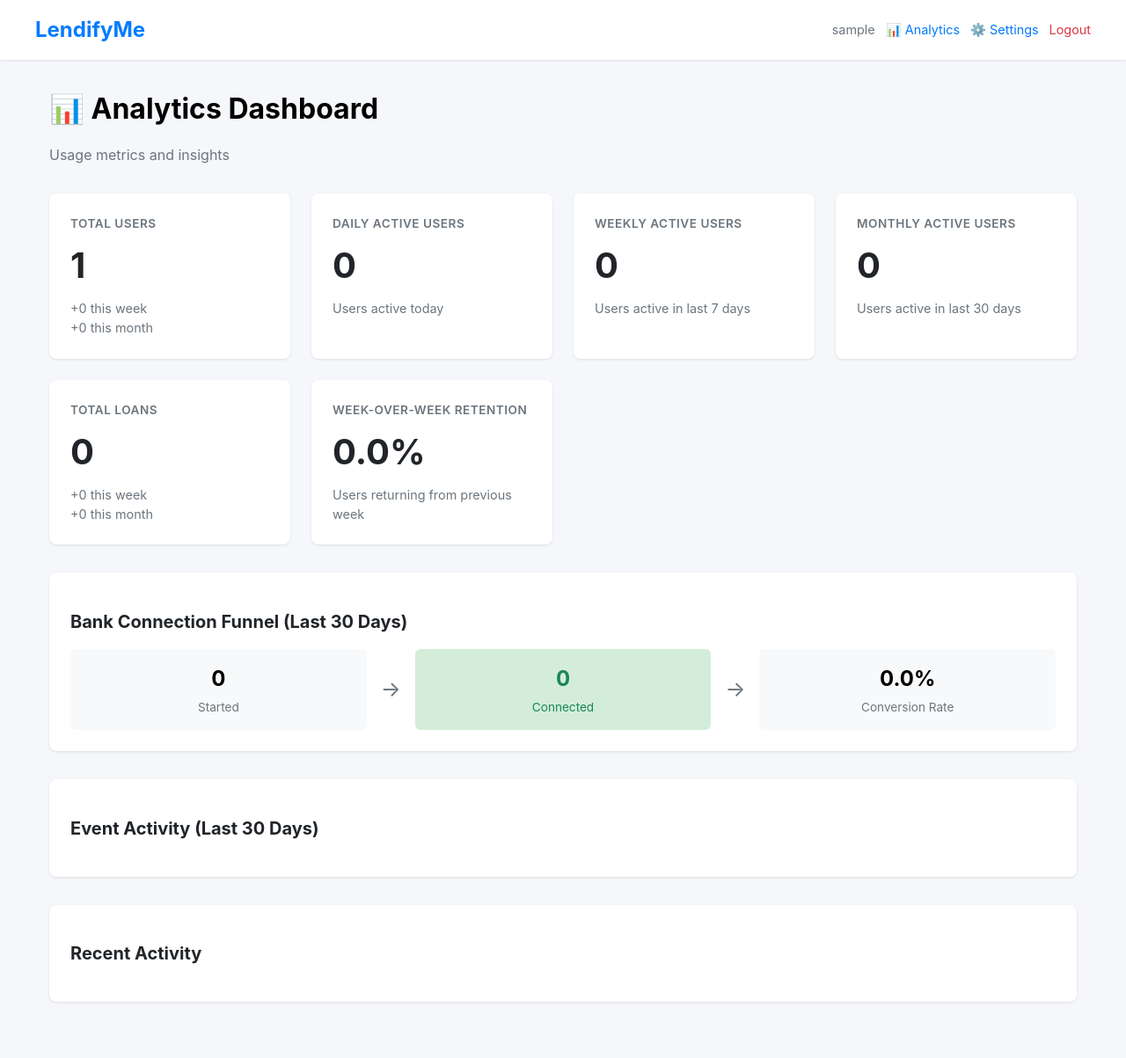
After one commit to dezgo/lendifyme, a Flask app: page /analytics in a window 1280 px wide. The commit adds this page. Shown: the whole page at 88% size. Run offline with Flask 3, Linux system fonts and the light colour scheme; the visitor is signed in with stand-in values (Sample User, id 1); data comes from the database, SQL or seed files in the repository; data that the repository does not hold is empty.

Commit message:
Analytics and fetch n match bug fix

```diff
--- a/app.py
+++ b/app.py
@@ -183,9 +183,41 @@
     return decorated_function
 
 
+def admin_required(f):
+    """Decorator to require admin role for routes."""
+    @wraps(f)
+    def decorated_function(*args, **kwargs):
+        if 'user_id' not in session:
+            flash("Please log in to access this page.", "error")
+            return redirect(url_for('login', next=request.url))
+
+        # Check if user is admin
+        if not is_user_admin():
+            flash("Access denied. Admin privileges required.", "error")
+            return redirect(url_for('index'))
+
+        return f(*args, **kwargs)
+    return decorated_function
+
+
 def get_current_user_id():
     """Get the current logged-in user's ID from session."""
     return session.get('user_id')
+
+
+def is_user_admin():
+    """Check if current user has admin role."""
+    user_id = get_current_user_id()
+    if not user_id:
+        return False
+
+    conn = sqlite3.connect(get_db_path())
+    c = conn.cursor()
+    c.execute("SELECT role FROM users WHERE id = ?", (user_id,))
+    result = c.fetchone()
+    conn.close()
+
+    return result and result[0] == 'admin'
 
 
 def is_email_verified():
@@ -221,6 +253,41 @@
 def generate_borrower_access_token():
     """Generate a secure random token for borrower access."""
     return secrets.token_urlsafe(32)
+
+
+def log_event(event_name, user_id=None, event_data=None):
+    """
+    Log an analytics event to the database.
+
+    Args:
+        event_name: Name of the event (e.g., 'user_signed_up', 'loan_created')
+        user_id: Optional user ID (defaults to current user if logged in)
+        event_data: Optional dict with additional context (stored as JSON)
+    """
+    try:
+        import json
+
+        # Use current user if not specified
+        if user_id is None:
+            user_id = get_current_user_id()
+
+        # Get session ID if available
+        session_id = session.get('_id', None)
+
+        # Convert event_data to JSON if provided
+        event_data_json = json.dumps(event_data) if event_data else None
+
+        conn = sqlite3.connect(get_db_path())
+        c = conn.cursor()
+        c.execute("""
+            INSERT INTO events (event_name, user_id, session_id, event_data)
+            VALUES (?, ?, ?, ?)
+        """, (event_name, user_id, session_id, event_data_json))
+        conn.commit()
+        conn.close()
+    except Exception as e:
+        # Don't let analytics failures break the app
+        app.logger.error(f"Failed to log event {event_name}: {e}")
 
 
 @app.before_request
@@ -277,6 +344,9 @@
 
         user_id = c.lastrowid
         conn.close()
+
+        # Log analytics event
+        log_event('user_signed_up', user_id=user_id, event_data={'email': email})
 
         # Send verification email
         verification_link = f"{app.config['APP_URL']}/auth/verify/{verification_token}"
@@ -346,11 +416,18 @@
             from werkzeug.security import check_password_hash
             if check_password_hash(password_hash, password):
                 # Password correct - log in
+                # Get user role
+                c.execute("SELECT role FROM users WHERE id = ?", (user_id,))
+                role_row = c.fetchone()
+                user_role = role_row[0] if role_row else 'user'
+
                 session['user_id'] = user_id
                 session['user_email'] = user_email
                 session['user_name'] = user_name
+                session['is_admin'] = (user_role == 'admin')
                 conn.close()
                 app.logger.info(f"Password login successful for {user_email}")
+                log_event('login_success', user_id=user_id, event_data={'method': 'password'})
                 flash("Welcome back!", "success")
                 return redirect("/")
             else:
@@ -490,7 +567,7 @@
     c = conn.cursor()
 
     c.execute("""
-        SELECT ml.id, ml.user_id, ml.expires_at, ml.used, u.email, u.name
+        SELECT ml.id, ml.user_id, ml.expires_at, ml.used, u.email, u.name, u.role
         FROM magic_links ml
         JOIN users u ON ml.user_id = u.id
         WHERE ml.token = ?
@@ -503,7 +580,7 @@
         conn.close()
         return redirect(url_for('login'))
 
-    link_id, user_id, expires_at, used, user_email, user_name = result
+    link_id, user_id, expires_at, used, user_email, user_name, user_role = result
 
     # Check if already used
     if used:
@@ -526,6 +603,9 @@
     session['user_id'] = user_id
     session['user_email'] = user_email
     session['user_name'] = user_name
+    session['is_admin'] = (user_role == 'admin')
+
+    log_event('login_success', user_id=user_id, event_data={'method': 'magic_link'})
 
     flash(f"Welcome back, {user_name or user_email}!", "success")
     return redirect(url_for('index'))
@@ -941,8 +1021,12 @@
                   get_current_user_id(),
                   access_token,
                   loan_type))
+            loan_id = c.lastrowid
             conn.commit()
             conn.close()
+
+            # Log analytics event
+            log_event('loan_created', event_data={'loan_type': loan_type, 'amount': float(amount)})
 
         # If this was during onboarding, redirect to complete onboarding
         if onboarding == "1":
@@ -1006,6 +1090,9 @@
 
             # Calculate new balance
             new_balance = loan_amount - (current_repaid + payment_amount)
+
+            # Log analytics event
+            log_event('payment_recorded', event_data={'loan_id': loan_id, 'amount': payment_amount})
 
             # Send email notification if borrower has email, access token, and notifications enabled
             if borrower_email and access_token and notifications_enabled:
@@ -1065,6 +1152,10 @@
                   loan_id, get_current_user_id()))
             conn.commit()
             conn.close()
+
+            # Log analytics event
+            log_event('loan_updated', event_data={'loan_id': loan_id})
+
             flash("Loan updated successfully", "success")
 
         return redirect("/")
@@ -1099,6 +1190,9 @@
     c.execute("DELETE FROM loans WHERE id = ? AND user_id = ?", (loan_id, get_current_user_id()))
     conn.commit()
     conn.close()
+
+    # Log analytics event
+    log_event('loan_deleted', event_data={'loan_id': loan_id})
 
     flash("Loan deleted successfully", "success")
     return redirect("/")
@@ -1587,11 +1681,13 @@
         try:
             connector = ConnectorRegistry.create_connector(connector_type, **credentials)
             if not connector or not connector.test_connection():
+                log_event('bank_link_started', event_data={'connector_type': connector_type, 'success': False})
                 flash("Connection test failed. Please check your credentials.", "error")
                 return render_template("settings_banks_configure.html",
                                      connector_type=connector_type,
                                      connector_info=connector_info)
         except Exception as e:
+            log_event('bank_link_started', event_data={'connector_type': connector_type, 'success': False})
             flash(f"Connection test failed: {str(e)}", "error")
             return render_template("settings_banks_configure.html",
                                  connector_type=connector_type,
@@ -1615,6 +1711,9 @@
 
         conn.commit()
         conn.close()
+
+        # Log analytics event
+        log_event('bank_link_success', event_data={'connector_type': connector_type})
 
         flash(f"Successfully connected to {connector_info['name']}!", "success")
         return redirect("/settings/banks")
@@ -1685,6 +1784,8 @@
         return redirect("/")
 
     if request.method == "POST":
+        from datetime import datetime, timedelta
+
         import_source = request.form.get("import_source", "csv")
         connector = None
         transactions = []
@@ -1989,6 +2090,9 @@
                     # Calculate new balance after this payment (using absolute value)
                     new_balance = loan_amount - (current_repaid + amount_to_store)
 
+                    # Log analytics event
+                    log_event('transaction_matched', event_data={'loan_id': loan_id, 'amount': amount_to_store})
+
                     # Send email notification if borrower has email, access token, and notifications enabled
                     if borrower_email and access_token and notifications_enabled:
                         portal_link = f"{app.config['APP_URL']}/borrower/{access_token}"
@@ -2124,5 +2228,139 @@
         return redirect("/")
 
 
+@app.route("/analytics")
+@admin_required
+def analytics():
+    """Analytics dashboard showing usage metrics. Admin only."""
+    from datetime import datetime, timedelta
+    import json
+
+    conn = sqlite3.connect(get_db_path())
+    c = conn.cursor()
+
+    # Date calculations
+    today = datetime.now().date()
+    week_ago = today - timedelta(days=7)
+    month_ago = today - timedelta(days=30)
+
+    metrics = {}
+
+    # Total users
+    c.execute("SELECT COUNT(*) FROM users")
+    metrics['total_users'] = c.fetchone()[0]
+
+    # New signups (last 7 days, last 30 days)
+    c.execute("SELECT COUNT(*) FROM events WHERE event_name = 'user_signed_up' AND created_at >= date('now', '-7 days')")
+    metrics['new_users_7d'] = c.fetchone()[0]
+
+    c.execute("SELECT COUNT(*) FROM events WHERE event_name = 'user_signed_up' AND created_at >= date('now', '-30 days')")
+    metrics['new_users_30d'] = c.fetchone()[0]
+
+    # DAU (Daily Active Users) - users with any event today
+    c.execute("""
+        SELECT COUNT(DISTINCT user_id)
+        FROM events
+        WHERE date(created_at) = date('now')
+    """)
+    metrics['dau'] = c.fetchone()[0]
+
+    # WAU (Weekly Active Users)
+    c.execute("""
+        SELECT COUNT(DISTINCT user_id)
+        FROM events
+        WHERE created_at >= date('now', '-7 days')
+    """)
+    metrics['wau'] = c.fetchone()[0]
+
+    # MAU (Monthly Active Users)
+    c.execute("""
+        SELECT COUNT(DISTINCT user_id)
+        FROM events
+        WHERE created_at >= date('now', '-30 days')
+    """)
+    metrics['mau'] = c.fetchone()[0]
+
+    # Total loans created
+    c.execute("SELECT COUNT(*) FROM loans")
+    metrics['total_loans'] = c.fetchone()[0]
+
+    # Loans created (last 7 days, last 30 days)
+    c.execute("SELECT COUNT(*) FROM events WHERE event_name = 'loan_created' AND created_at >= date('now', '-7 days')")
+    metrics['loans_7d'] = c.fetchone()[0]
+
+    c.execute("SELECT COUNT(*) FROM events WHERE event_name = 'loan_created' AND created_at >= date('now', '-30 days')")
+    metrics['loans_30d'] = c.fetchone()[0]
+
+    # Bank link funnel
+    c.execute("SELECT COUNT(*) FROM events WHERE event_name = 'bank_link_started' AND created_at >= date('now', '-30 days')")
+    bank_started = c.fetchone()[0]
+
+    c.execute("SELECT COUNT(*) FROM events WHERE event_name = 'bank_link_success' AND created_at >= date('now', '-30 days')")
+    bank_success = c.fetchone()[0]
+
+    metrics['bank_link_started'] = bank_started
+    metrics['bank_link_success'] = bank_success
+    metrics['bank_link_conversion'] = (bank_success / bank_started * 100) if bank_started > 0 else 0
+
+    # Retention: users active this week who were also active last week
+    c.execute("""
+        SELECT COUNT(DISTINCT e1.user_id)
+        FROM events e1
+        WHERE e1.created_at >= date('now', '-7 days')
+          AND e1.user_id IN (
+              SELECT DISTINCT user_id
+              FROM events
+              WHERE created_at >= date('now', '-14 days')
+                AND created_at < date('now', '-7 days')
+          )
+    """)
+    retained_users = c.fetchone()[0]
+
+    c.execute("""
+        SELECT COUNT(DISTINCT user_id)
+        FROM events
+        WHERE created_at >= date('now', '-14 days')
+          AND created_at < date('now', '-7 days')
+    """)
+    previous_week_users = c.fetchone()[0]
+
+    metrics['retention_rate'] = (retained_users / previous_week_users * 100) if previous_week_users > 0 else 0
+
+    # Recent events (last 20)
+    c.execute("""
+        SELECT e.event_name, e.created_at, u.email, e.event_data
+        FROM events e
+        LEFT JOIN users u ON e.user_id = u.id
+        ORDER BY e.created_at DESC
+        LIMIT 20
+    """)
+    recent_events = []
+    for row in c.fetchall():
+        event_name, created_at, email, event_data = row
+        recent_events.append({
+            'event_name': event_name,
+            'created_at': created_at,
+            'user_email': email if email else 'Anonymous',
+            'event_data': json.loads(event_data) if event_data else {}
+        })
+
+    # Event counts by type (last 30 days)
+    c.execute("""
+        SELECT event_name, COUNT(*) as count
+        FROM events
+        WHERE created_at >= date('now', '-30 days')
+        GROUP BY event_name
+        ORDER BY count DESC
+    """)
+    event_counts = c.fetchall()
+
+    conn.close()
+
+    return render_template("analytics.html",
+                         metrics=metrics,
+                         recent_events=recent_events,
+                         event_counts=event_counts)
+
+
 if __name__ == "__main__":
     app.run(debug=True)
--- /dev/null
+++ b/templates/analytics.html
@@ -0,0 +1,231 @@
+{% extends "base.html" %}
+
+{% block title %}Analytics – LendifyMe{% endblock %}
+
+{% block extra_css %}
+.analytics-container {
+    max-width: 1200px;
+    margin: 0 auto;
+}
+h1 {
+    font-size: 2rem;
+    margin-bottom: 0.5rem;
+}
+.subtitle {
+    color: #6c757d;
+    margin-bottom: 2rem;
+}
+.metrics-grid {
+    display: grid;
+    grid-template-columns: repeat(auto-fit, minmax(250px, 1fr));
+    gap: 1.5rem;
+    margin-bottom: 2rem;
+}
+.metric-card {
+    background: white;
+    padding: 1.5rem;
+    border-radius: 8px;
+    box-shadow: 0 1px 3px rgba(0,0,0,0.1);
+}
+.metric-label {
+    color: #6c757d;
+    font-size: 0.85rem;
+    font-weight: 600;
+    text-transform: uppercase;
+    letter-spacing: 0.5px;
+    margin-bottom: 0.5rem;
+}
+.metric-value {
+    font-size: 2.5rem;
+    font-weight: bold;
+    color: #212529;
+}
+.metric-subtext {
+    color: #6c757d;
+    font-size: 0.9rem;
+    margin-top: 0.5rem;
+}
+.section {
+    background: white;
+    padding: 1.5rem;
+    border-radius: 8px;
+    box-shadow: 0 1px 3px rgba(0,0,0,0.1);
+    margin-bottom: 2rem;
+}
+.section h2 {
+    font-size: 1.25rem;
+    margin-bottom: 1rem;
+    color: #212529;
+}
+.event-list {
+    list-style: none;
+    padding: 0;
+    margin: 0;
+}
+.event-item {
+    padding: 0.75rem 0;
+    border-bottom: 1px solid #e9ecef;
+    display: flex;
+    justify-content: space-between;
+    align-items: center;
+}
+.event-item:last-child {
+    border-bottom: none;
+}
+.event-name {
+    font-weight: 600;
+    color: #212529;
+}
+.event-user {
+    color: #6c757d;
+    font-size: 0.85rem;
+}
+.event-time {
+    color: #6c757d;
+    font-size: 0.85rem;
+}
+.funnel {
+    display: flex;
+    align-items: center;
+    gap: 1rem;
+    margin-top: 1rem;
+}
+.funnel-step {
+    flex: 1;
+    text-align: center;
+    padding: 1rem;
+    background: #f8f9fa;
+    border-radius: 6px;
+}
+.funnel-step.success {
+    background: #d4edda;
+}
+.funnel-arrow {
+    font-size: 1.5rem;
+    color: #6c757d;
+}
+.event-counts {
+    display: grid;
+    grid-template-columns: repeat(auto-fit, minmax(200px, 1fr));
+    gap: 1rem;
+}
+.event-count-item {
+    display: flex;
+    justify-content: space-between;
+    padding: 0.75rem 1rem;
+    background: #f8f9fa;
+    border-radius: 6px;
+}
+.badge {
+    background: #667eea;
+    color: white;
+    padding: 0.25rem 0.75rem;
+    border-radius: 12px;
+    font-size: 0.85rem;
+    font-weight: 600;
+}
+{% endblock %}
+
+{% block content %}
+<div class="analytics-container">
+    <h1>📊 Analytics Dashboard</h1>
+    <p class="subtitle">Usage metrics and insights</p>
+
+    <!-- Key Metrics -->
+    <div class="metrics-grid">
+        <div class="metric-card">
+            <div class="metric-label">Total Users</div>
+            <div class="metric-value">{{ metrics.total_users }}</div>
+            <div class="metric-subtext">
+                +{{ metrics.new_users_7d }} this week
+                <br>
+                +{{ metrics.new_users_30d }} this month
+            </div>
+        </div>
+
+        <div class="metric-card">
+            <div class="metric-label">Daily Active Users</div>
+            <div class="metric-value">{{ metrics.dau }}</div>
+            <div class="metric-subtext">Users active today</div>
+        </div>
+
+        <div class="metric-card">
+            <div class="metric-label">Weekly Active Users</div>
+            <div class="metric-value">{{ metrics.wau }}</div>
+            <div class="metric-subtext">Users active in last 7 days</div>
+        </div>
+
+        <div class="metric-card">
+            <div class="metric-label">Monthly Active Users</div>
+            <div class="metric-value">{{ metrics.mau }}</div>
+            <div class="metric-subtext">Users active in last 30 days</div>
+        </div>
+
+        <div class="metric-card">
+            <div class="metric-label">Total Loans</div>
+            <div class="metric-value">{{ metrics.total_loans }}</div>
+            <div class="metric-subtext">
+                +{{ metrics.loans_7d }} this week
+                <br>
+                +{{ metrics.loans_30d }} this month
+            </div>
+        </div>
+
+        <div class="metric-card">
+            <div class="metric-label">Week-over-Week Retention</div>
+            <div class="metric-value">{{ '%.1f'|format(metrics.retention_rate) }}%</div>
+            <div class="metric-subtext">Users returning from previous week</div>
+        </div>
+    </div>
+
+    <!-- Bank Link Funnel -->
+    <div class="section">
+        <h2>Bank Connection Funnel (Last 30 Days)</h2>
+        <div class="funnel">
+            <div class="funnel-step">
+                <div style="font-size: 1.5rem; font-weight: bold;">{{ metrics.bank_link_started }}</div>
+                <div style="color: #6c757d; font-size: 0.85rem; margin-top: 0.25rem;">Started</div>
+            </div>
+            <div class="funnel-arrow">→</div>
+            <div class="funnel-step success">
+                <div style="font-size: 1.5rem; font-weight: bold; color: #198754;">{{ metrics.bank_link_success }}</div>
+                <div style="color: #198754; font-size: 0.85rem; margin-top: 0.25rem;">Connected</div>
+            </div>
+            <div class="funnel-arrow">→</div>
+            <div class="funnel-step">
+                <div style="font-size: 1.5rem; font-weight: bold;">{{ '%.1f'|format(metrics.bank_link_conversion) }}%</div>
+                <div style="color: #6c757d; font-size: 0.85rem; margin-top: 0.25rem;">Conversion Rate</div>
+            </div>
+        </div>
+    </div>
+
+    <!-- Event Counts -->
+    <div class="section">
+        <h2>Event Activity (Last 30 Days)</h2>
+        <div class="event-counts">
+            {% for event_name, count in event_counts %}
+                <div class="event-count-item">
+                    <span>{{ event_name }}</span>
+                    <span class="badge">{{ count }}</span>
+                </div>
+            {% endfor %}
+        </div>
+    </div>
+
+    <!-- Recent Events -->
+    <div class="section">
+        <h2>Recent Activity</h2>
+        <ul class="event-list">
+            {% for event in recent_events %}
+                <li class="event-item">
+                    <div>
+                        <div class="event-name">{{ event.event_name }}</div>
+                        <div class="event-user">{{ event.user_email }}</div>
+                    </div>
+                    <div class="event-time">{{ event.created_at }}</div>
+                </li>
+            {% endfor %}
+        </ul>
+    </div>
+</div>
+{% endblock %}
--- a/templates/base.html
+++ b/templates/base.html
@@ -193,6 +193,9 @@
             {% if session.user_id %}
             <div class="header-actions">
                 <span class="user-email">{{ session.user_name or session.user_email }}</span>
+                {% if session.is_admin %}
+                <a href="/analytics" class="settings-link">📊 Analytics</a>
+                {% endif %}
                 <a href="/settings" class="settings-link">⚙️ Settings</a>
                 <a href="/logout" class="logout-link">Logout</a>
             </div>
```
Also changed, not shown: services/migrations.py (+87 -0 lines).
